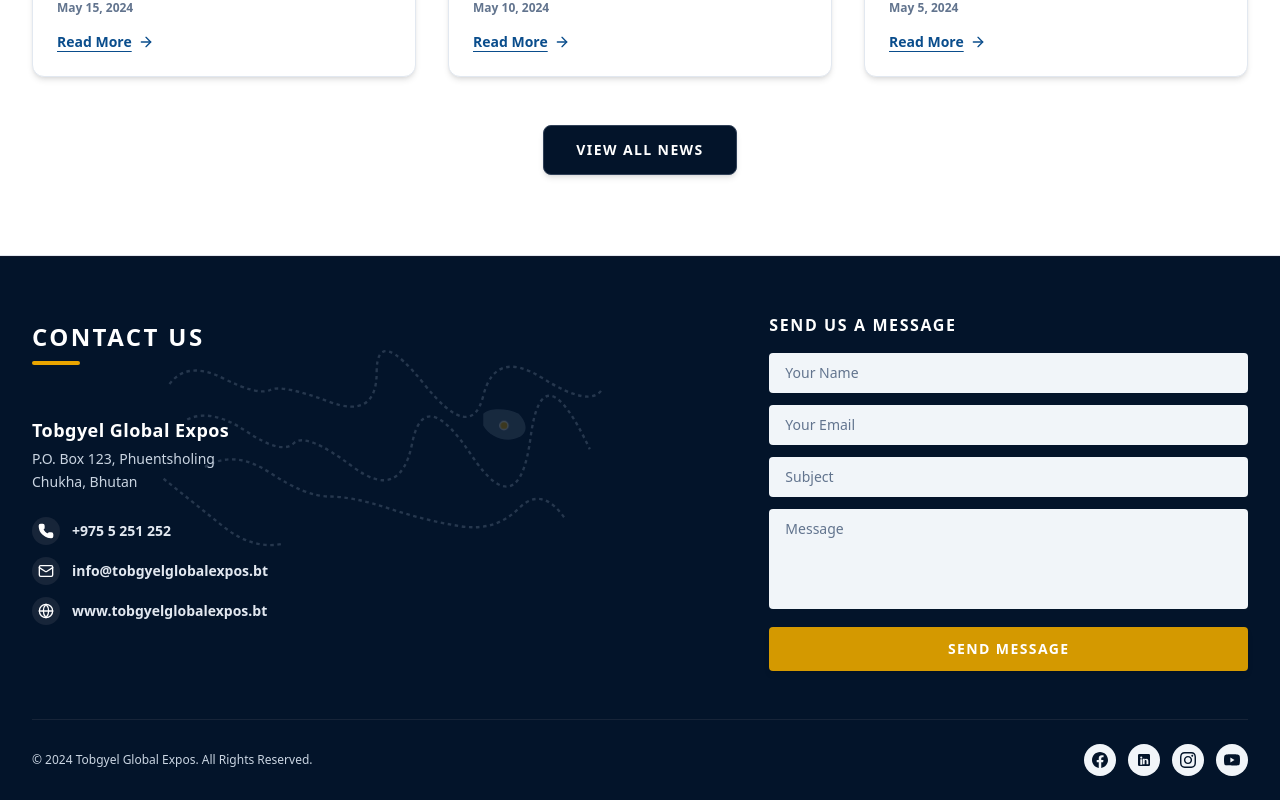
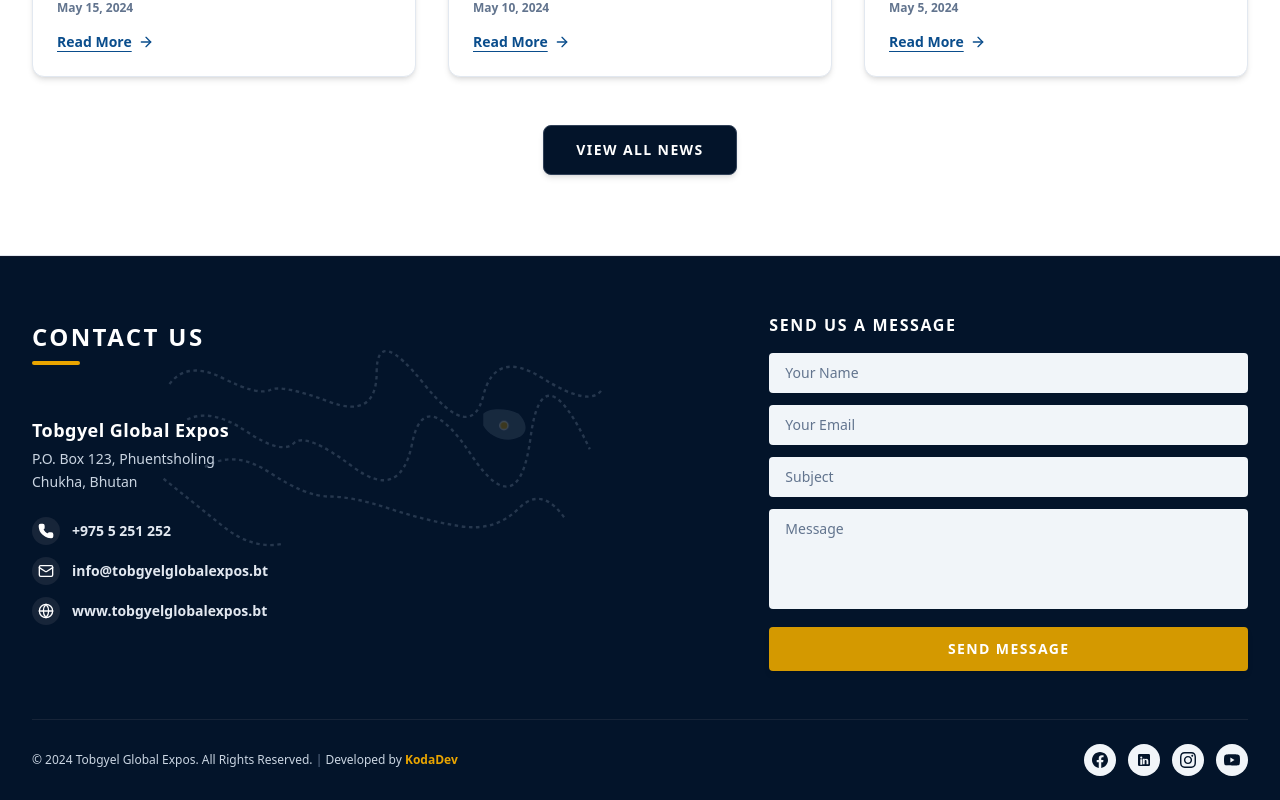
Before and after one commit to guruwangchuk7/Tobgyel-GlobalExpos, a Next.js app: page / in a window 1280 px wide. Shown: the part 3048-3848 px from the top of the page. Built offline with nearby package versions, Linux system fonts and the light colour scheme.

Commit message:
Add Developed by KodaDev credit link to footer and README

```diff
--- a/app/components/Footer.tsx
+++ b/app/components/Footer.tsx
@@ -129,9 +129,23 @@
 
         </div>
 
-        {/* Bottom Footer Bar matching reference image */}
+        {/* Bottom Footer Bar matching reference image with developer credit */}
         <div className="pt-6 flex flex-col sm:flex-row items-center justify-between gap-4 text-xs text-slate-300 font-medium">
-          <p>© 2024 Tobgyel Global Expos. All Rights Reserved.</p>
+          <p>
+            © 2024 Tobgyel Global Expos. All Rights Reserved.{" "}
+            <span className="hidden sm:inline text-slate-500">|</span>{" "}
+            <span className="block sm:inline mt-1 sm:mt-0">
+              Developed by{" "}
+              <a
+                href="https://kodadevportfolio.vercel.app/"
+                target="_blank"
+                rel="noopener noreferrer"
+                className="text-[#EAA500] hover:underline font-bold transition-colors"
+              >
+                KodaDev
+              </a>
+            </span>
+          </p>
 
           <div className="flex items-center space-x-3">
             {/* Facebook Circular Icon */}
```
Also changed, not shown: 1 other file (tests, documents, lock files or other folders).
